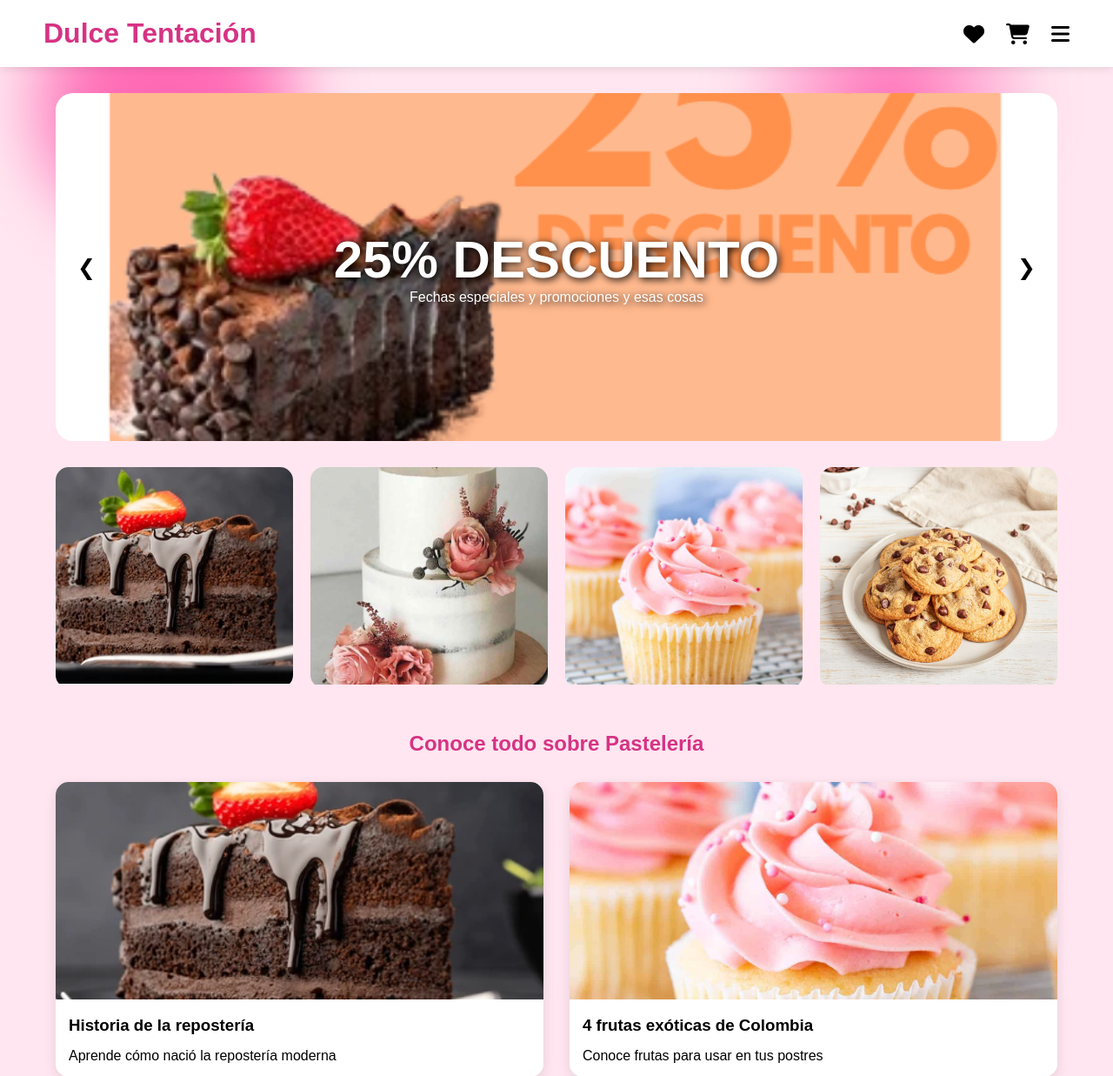
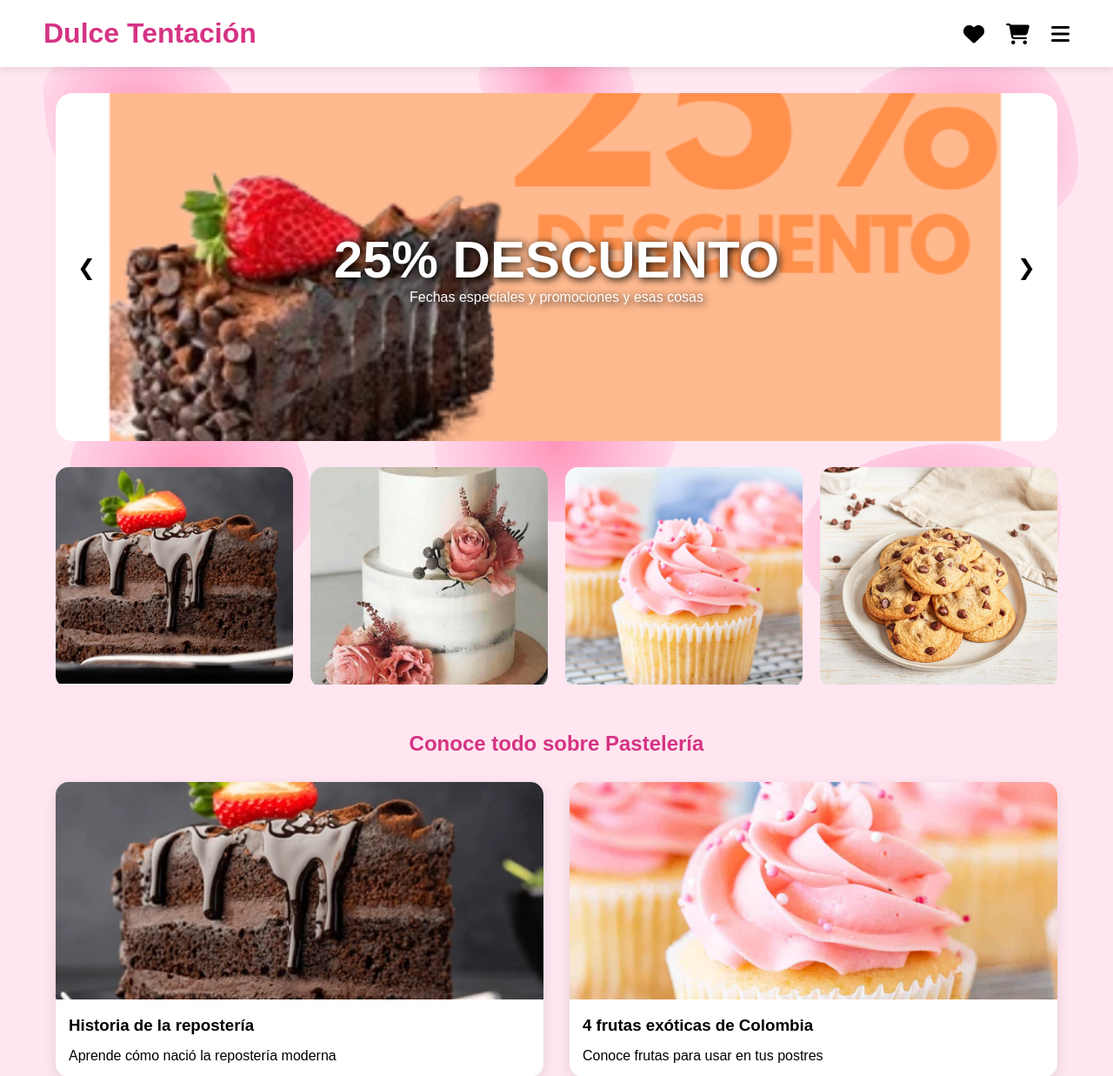
Before and after one commit to jvargas45-c/proyecto_sena_v1, a PHP site: page / in a window 1280 px wide. Shown: the top 1237 px of the page at 87% size. Run offline with PHP 8.4, Linux system fonts and the light colour scheme.

Commit message:
V1 Sena-Dulce Tentación

```diff
--- a/css/estilo.css
+++ b/css/estilo.css
@@ -11,20 +11,114 @@ body{
     overflow-x: hidden;
 }
 
-body::before{
-    content: "";
+/* contenedor */
+.manchas-fondo{
     position: fixed;
     inset: 0;
-    background:
-        radial-gradient(circle at 15% 15%, rgba(255,105,180,4.4) 0%, transparent 12%),
-        radial-gradient(circle at 80% 15%, rgba(255,105,180,2.17) 0%, transparent 15%),
-        radial-gradient(circle at 15% 15%, rgba(255,105,180,2.12) 0%, transparent 10%),
-        radial-gradient(circle at 15% 15%, rgba(255,105,180,2.17) 0%, transparent 15%),
-        radial-gradient(circle at 15% 15%, rgba(255,105,180,2.17) 0%, transparent 15%);
+    z-index: -1;
+    pointer-events: none;
+}
 
-    filter: blur(25px);
-    z-index: -1;
+/* manchas del fondo */
+.mancha{
+    position: absolute;
+    background: radial-gradient(
+        circle,
+        rgba(255,80,140,.55) 0%,
+        rgba(255,120,180,.35) 50%,
+        transparent 100%
+    );
 }
+
+/* SUPERIOR IZQUIERDA */
+
+.m1{
+    width:220px;
+    height:180px;
+
+    top:50px;
+    left:50px;
+
+    border-radius:
+    40% 60% 70% 30% /
+    30% 40% 60% 70%;
+}
+
+/* CENTRO SUPERIOR */
+
+.m2{
+    width:180px;
+    height:120px;
+
+    top:30px;
+    left:50%;
+
+    transform:translateX(-50%);
+
+    border-radius:
+    60% 40% 30% 70% /
+    50% 70% 30% 50%;
+}
+
+/* SUPERIOR DERECHA */
+
+.m3{
+    width:260px;
+    height:220px;
+
+    top:60px;
+    right:40px;
+
+    border-radius:
+    70% 30% 60% 40% /
+    30% 60% 40% 70%;
+}
+
+/* CENTRO */
+
+.m4{
+    width:280px;
+    height:180px;
+
+    top:420px;
+    left:50%;
+
+    transform:translateX(-50%);
+
+    border-radius:
+    35% 65% 45% 55% /
+    55% 35% 65% 45%;
+}
+
+/* INFERIOR IZQUIERDA */
+
+.m5{
+    width:280px;
+    height:250px;
+
+    bottom:120px;
+    left:80px;
+
+    border-radius:
+    55% 45% 65% 35% /
+    45% 65% 35% 55%;
+}
+
+/* INFERIOR DERECHA */
+
+.m6{
+    width:300px;
+    height:240px;
+
+    bottom:50px;
+    right:60px;
+
+    border-radius:
+    60% 40% 30% 70% /
+    50% 30% 70% 50%;
+}
+
+
 
 /* estilo del encabezado */
 header{
--- a/index.html
+++ b/index.html
@@ -8,6 +8,15 @@
     <link rel="stylesheet" href="https://cdnjs.cloudflare.com/ajax/libs/font-awesome/6.5.1/css/all.min.css">
 </head>
 <body>
+    <div class="manchas-fondo">
+        <div class="mancha m1"></div>
+        <div class="mancha m2"></div>
+        <div class="mancha m3"></div>
+        <div class="mancha m4"></div>
+        <div class="mancha m5"></div>
+        <div class="mancha m6"></div>
+    </div>
+
     <!-- Encabezado -->
     <header>
         <h1>Dulce Tentación</h1>
```
